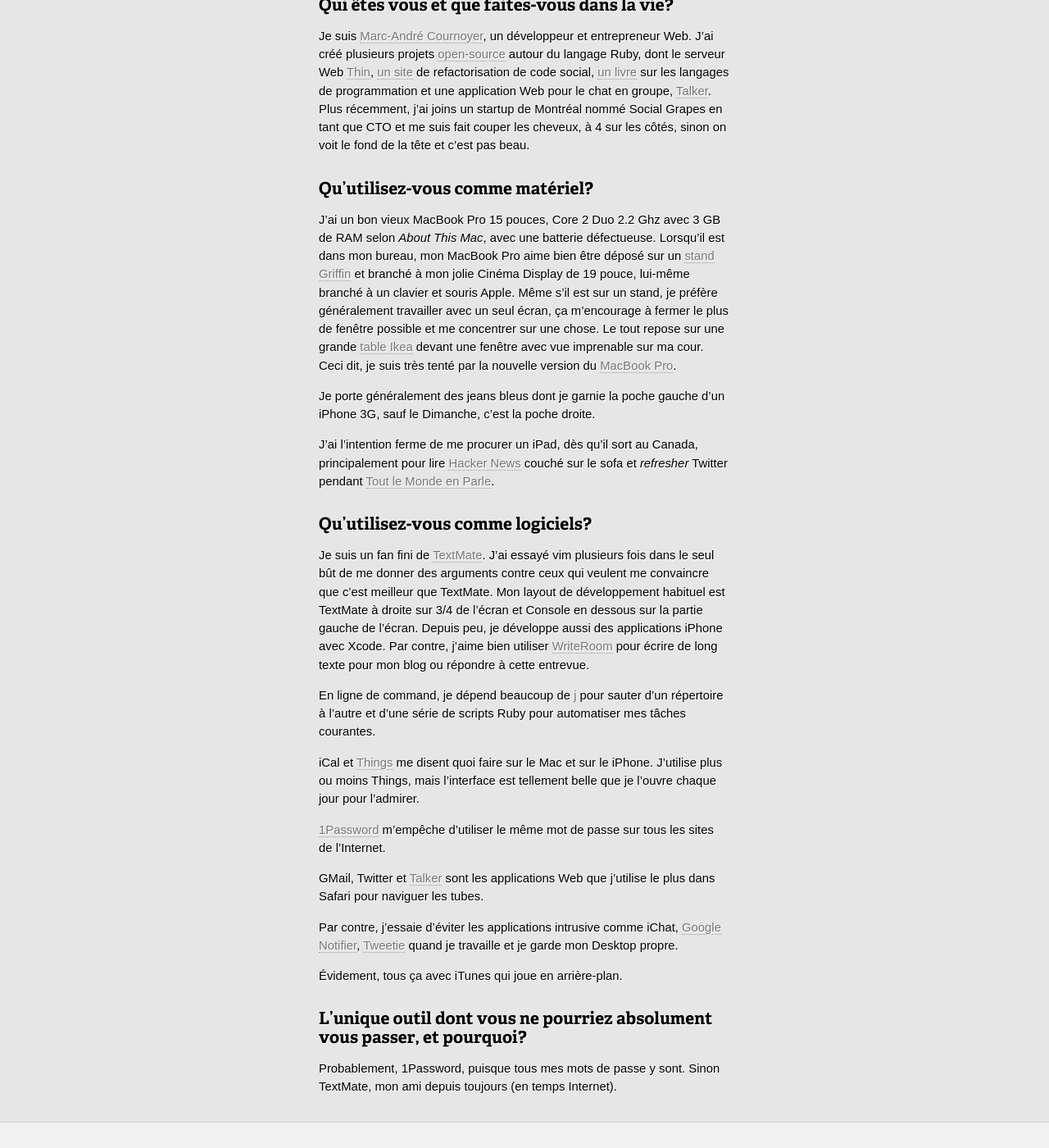
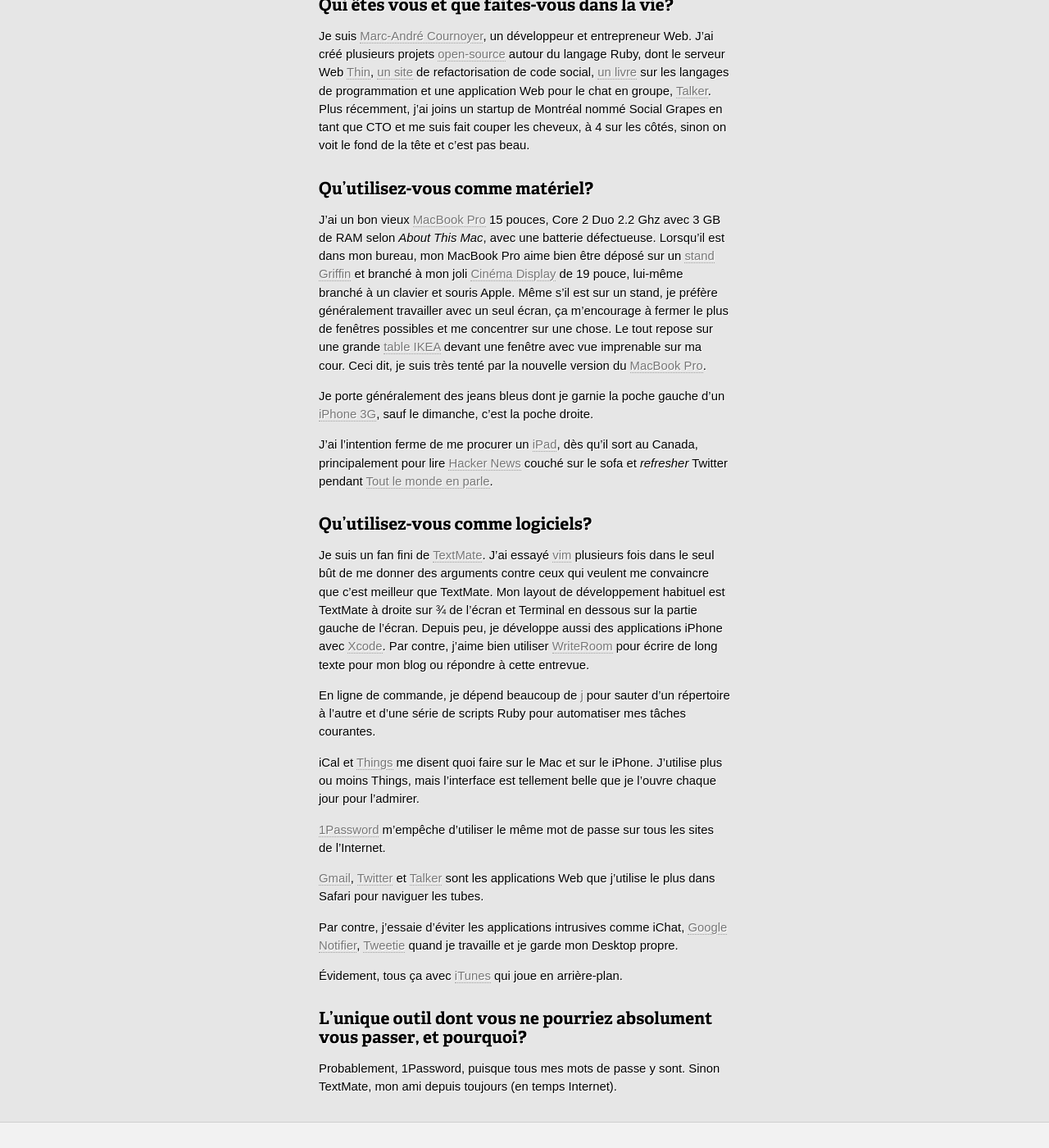
Before and after one commit to remi/utilise.ca, a Jekyll site: the page built from _posts/2010-04-14-marcandrecournoyer.markdown, in a window 1280 px wide and 1400 px high, scrolled down 561 px. Shown: the whole window at 82% size. Built offline with Jekyll 4.4.1, drawn with Linux system fonts in a browser that asks for light colours; Markdown is read by kramdown in place of the engine named in the settings.

Commit message:
Add links and pretty punctuation to Marc-André Cournoyer

```diff
--- a/_posts/2010-04-14-marcandrecournoyer.markdown
+++ b/_posts/2010-04-14-marcandrecournoyer.markdown
@@ -7,31 +7,31 @@
 
 ## Qui êtes vous et que faites-vous dans la vie?
 
-Je suis [Marc-André Cournoyer](http://macournoyer.com/), un développeur et entrepreneur Web. J'ai créé plusieurs projets [open-source](http://github.com/macournoyer) autour du langage Ruby, dont le serveur Web [Thin](http://code.macournoyer.com/thin/), [un site](http://refactormycode.com/) de refactorisation de code social, [un livre](http://createyourproglang.com/) sur les langages de programmation et une application Web pour le chat en groupe, [Talker](http://talkerapp.com/). Plus récemment, j'ai joins un startup de Montréal nommé Social Grapes en tant que CTO et me suis fait couper les cheveux, à 4 sur les côtés, sinon on voit le fond de la tête et c'est pas beau.
+Je suis [Marc-André Cournoyer](http://macournoyer.com/), un développeur et entrepreneur Web. J’ai créé plusieurs projets [open-source](http://github.com/macournoyer) autour du langage Ruby, dont le serveur Web [Thin](http://code.macournoyer.com/thin/), [un site](http://refactormycode.com/) de refactorisation de code social, [un livre](http://createyourproglang.com/) sur les langages de programmation et une application Web pour le chat en groupe, [Talker](http://talkerapp.com/). Plus récemment, j’ai joins un startup de Montréal nommé Social Grapes en tant que CTO et me suis fait couper les cheveux, à 4 sur les côtés, sinon on voit le fond de la tête et c’est pas beau.
 
 ## Qu’utilisez-vous comme matériel?
 
-J'ai un bon vieux MacBook Pro 15 pouces, Core 2 Duo 2.2 Ghz avec 3 GB de RAM selon _About This Mac_, avec une batterie défectueuse. Lorsqu'il est dans mon bureau, mon MacBook Pro aime bien être déposé sur un [stand Griffin](http://www.griffintechnology.com/products/elevator) et branché à mon jolie Cinéma Display de 19 pouce, lui-même branché à un clavier et souris Apple. Même s'il est sur un stand, je préfère généralement travailler avec un seul écran, ça m'encourage à fermer le plus de fenêtre possible et me concentrer sur une chose. Le tout repose sur une grande [table Ikea](http://www.ikea.com/ca/en/catalog/products/40111124) devant une fenêtre avec vue imprenable sur ma cour. Ceci dit, je suis très tenté par la nouvelle version du [MacBook Pro](http://www.apple.com/macbookpro/specs.html).
+J’ai un bon vieux [MacBook Pro](http://www.apple.com/ca/fr/macbookpro/) 15 pouces, Core 2 Duo 2.2 Ghz avec 3 GB de RAM selon _About This Mac_, avec une batterie défectueuse. Lorsqu’il est dans mon bureau, mon MacBook Pro aime bien être déposé sur un [stand Griffin](http://www.griffintechnology.com/products/elevator) et branché à mon joli [Cinéma Display](http://www.apple.com/ca/fr/displays/) de 19 pouce, lui-même branché à un clavier et souris Apple. Même s’il est sur un stand, je préfère généralement travailler avec un seul écran, ça m’encourage à fermer le plus de fenêtres possibles et me concentrer sur une chose. Le tout repose sur une grande [table IKEA](http://www.ikea.com/ca/en/catalog/products/40111124) devant une fenêtre avec vue imprenable sur ma cour. Ceci dit, je suis très tenté par la nouvelle version du [MacBook Pro](http://www.apple.com/macbookpro/specs.html).
 
-Je porte généralement des jeans bleus dont je garnie la poche gauche d'un iPhone 3G, sauf le Dimanche, c'est la poche droite.
+Je porte généralement des jeans bleus dont je garnie la poche gauche d’un [iPhone 3G](http://www.apple.com/ca/fr/iphone/), sauf le dimanche, c’est la poche droite.
 
-J'ai l'intention ferme de me procurer un iPad, dès qu'il sort au Canada, principalement pour lire [Hacker News](http://news.ycombinator.com/) couché sur le sofa et _refresher_ Twitter pendant [Tout le Monde en Parle](http://www.radio-canada.ca/emissions/tout_le_monde_en_parle/saison6/).
+J’ai l’intention ferme de me procurer un [iPad](http://www.apple.com/ca/fr/ipad/), dès qu’il sort au Canada, principalement pour lire [Hacker News](http://news.ycombinator.com/) couché sur le sofa et _refresher_ Twitter pendant [Tout le monde en parle](http://www.radio-canada.ca/emissions/tout_le_monde_en_parle/).
 
 ## Qu’utilisez-vous comme logiciels?
 
-Je suis un fan fini de [TextMate](http://macromates.com/). J'ai essayé vim plusieurs fois dans le seul bût de me donner des arguments contre ceux qui veulent me convaincre que c'est meilleur que TextMate. Mon layout de développement habituel est TextMate à droite sur 3/4 de l'écran et Console en dessous sur la partie gauche de l'écran. Depuis peu, je développe aussi des applications iPhone avec Xcode. Par contre, j'aime bien utiliser [WriteRoom](http://www.hogbaysoftware.com/products/writeroom) pour écrire de long texte pour mon blog ou répondre à cette entrevue.
+Je suis un fan fini de [TextMate](http://macromates.com/). J’ai essayé [vim](http://www.vim.org) plusieurs fois dans le seul bût de me donner des arguments contre ceux qui veulent me convaincre que c’est meilleur que TextMate. Mon layout de développement habituel est TextMate à droite sur ¾ de l’écran et Terminal en dessous sur la partie gauche de l’écran. Depuis peu, je développe aussi des applications iPhone avec [Xcode](http://developer.apple.com/tools/xcode/). Par contre, j’aime bien utiliser [WriteRoom](http://www.hogbaysoftware.com/products/writeroom) pour écrire de long texte pour mon blog ou répondre à cette entrevue.
 
-En ligne de command, je dépend beaucoup de [j](http://github.com/rupa/j) pour sauter d'un répertoire à l'autre et d'une série de scripts Ruby pour automatiser mes tâches courantes.
+En ligne de commande, je dépend beaucoup de [j](http://github.com/rupa/j) pour sauter d’un répertoire à l’autre et d’une série de scripts Ruby pour automatiser mes tâches courantes.
 
-iCal et [Things](http://culturedcode.com/things/) me disent quoi faire sur le Mac et sur le iPhone. J'utilise plus ou moins Things, mais l'interface est tellement belle que je l'ouvre chaque jour pour l'admirer.
+iCal et [Things](http://culturedcode.com/things/) me disent quoi faire sur le Mac et sur le iPhone. J’utilise plus ou moins Things, mais l’interface est tellement belle que je l’ouvre chaque jour pour l’admirer.
 
-[1Password](http://agilewebsolutions.com/products/1Password) m'empêche d'utiliser le même mot de passe sur tous les sites de l'Internet.
+[1Password](http://agilewebsolutions.com/products/1Password) m’empêche d’utiliser le même mot de passe sur tous les sites de l’Internet.
 
-GMail, Twitter et [Talker](http://talkerapp.com/) sont les applications Web que j'utilise le plus dans Safari pour naviguer les tubes.
+[Gmail](http://mail.google.ca), [Twitter](http://www.twitter.com) et [Talker](http://talkerapp.com/) sont les applications Web que j’utilise le plus dans Safari pour naviguer les tubes.
 
-Par contre, j'essaie d'éviter les applications intrusive comme iChat, [Google Notifier](http://toolbar.google.com/toolbar/gmail-helper/), [Tweetie](http://www.atebits.com/tweetie-mac/) quand je travaille et je garde mon Desktop propre.
+Par contre, j’essaie d’éviter les applications intrusives comme iChat, [Google Notifier](http://toolbar.google.com/toolbar/gmail-helper/), [Tweetie](http://www.atebits.com/tweetie-mac/) quand je travaille et je garde mon Desktop propre.
 
-Évidement, tous ça avec iTunes qui joue en arrière-plan.
+Évidement, tous ça avec [iTunes](http://www.apple.com/ca/fr/itunes/) qui joue en arrière-plan.
 
 ## L’unique outil dont vous ne pourriez absolument vous passer, et pourquoi?
 
```
